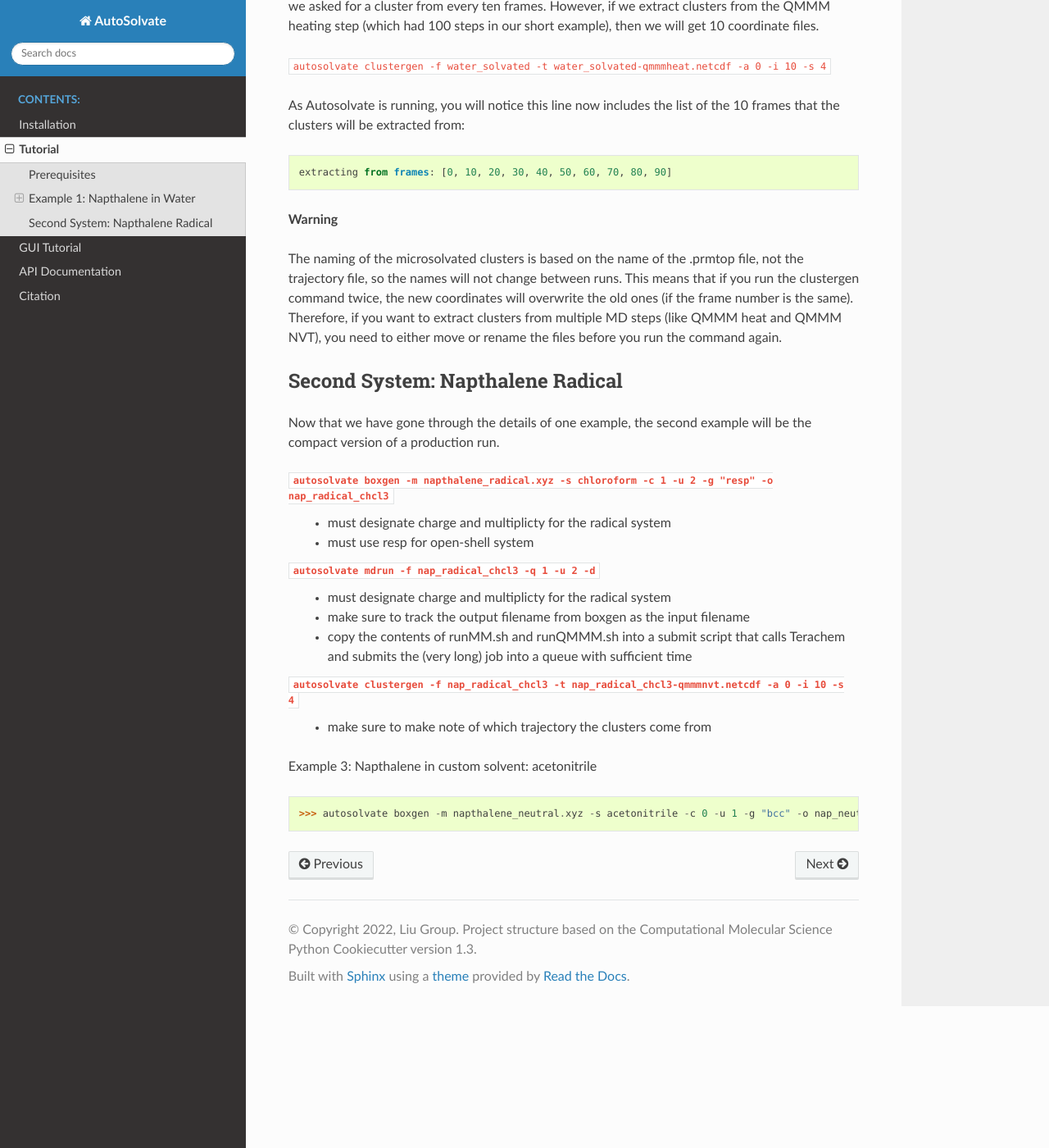
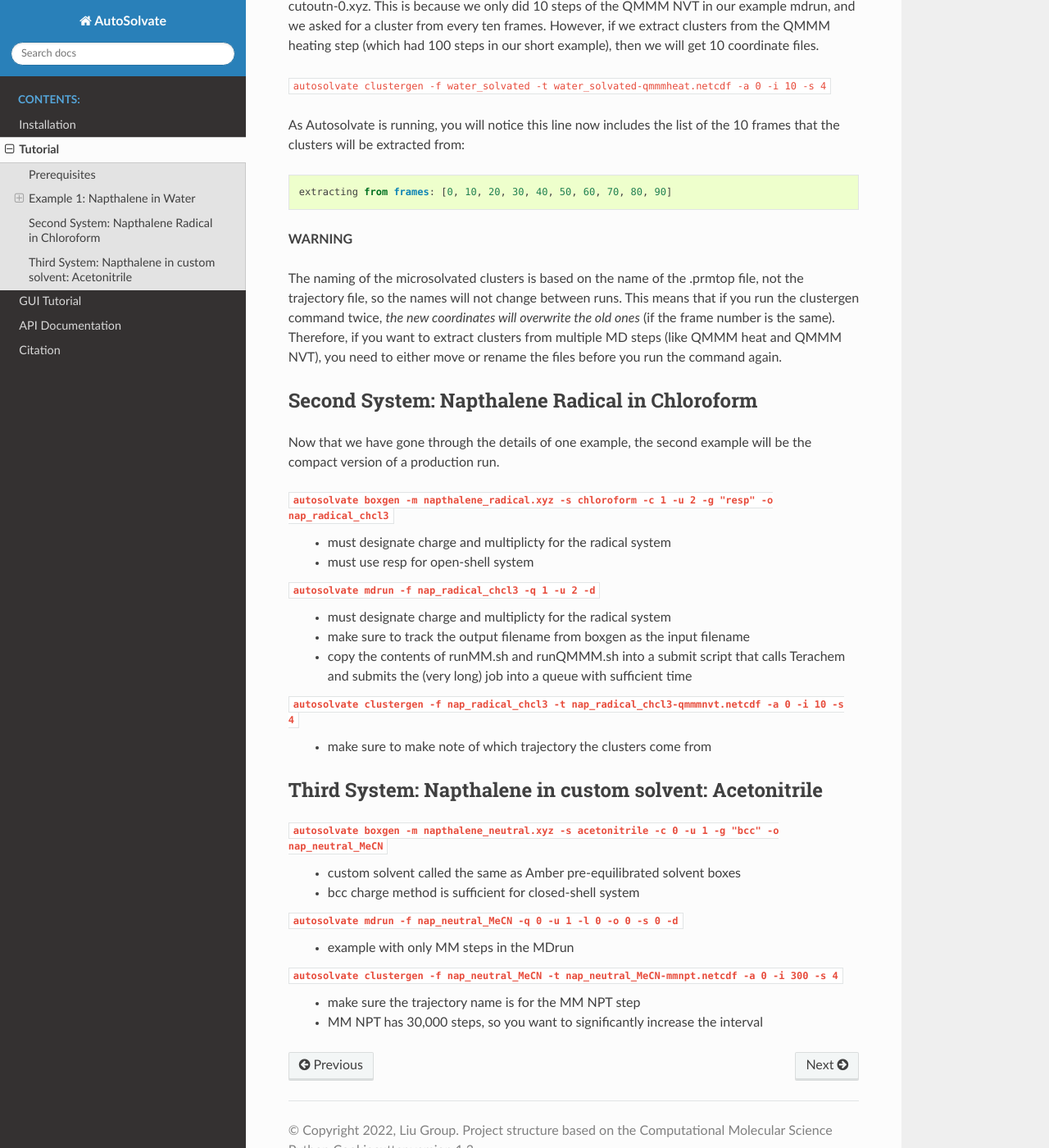
Before and after one commit to Liu-group/AutoSolvate, a Sphinx documentation site: the page built from docs/tutorial.rst, in a window 1280 px wide and 1400 px high, scrolled down 7309 px. Shown: the whole window at 82% size. Built offline with Sphinx 7.4.7 and the Read the Docs theme 2.0.0, drawn with Linux system fonts in a browser that asks for light colours; the version number could not be read and is left out; some of the changed text lies outside the part shown.

Commit message:
example 3

```diff
--- a/docs/tutorial.rst
+++ b/docs/tutorial.rst
@@ -1,9 +1,8 @@
 Tutorial
 =============================
+The following code walkthrough illustrates the usage of Autosolvate in the commnand line interface (CLI).
 
-Following code walkthrough illustrates the usage of Autosolvate in the commnand line interface.
-
-There will be two example systems: napthalene in water and napthalene radical in chloroform
+There will be three example systems: napthalene in water and napthalene radical in chloroform
 
 Prerequisites
 -------------------------------------------
@@ -281,7 +280,7 @@
 
 Inside runMM.sh and runQMMMM.sh, you will find the commands to run each step of MM and QMMM, respectively. These commands can be copied and pasted into the command line to be run one at a time or can all be pasted into a separate submit script to get the jobs queued on a compute node.
 
-**Warning**
+**WARNING**
 
 Especially in this step, it is important to know where your job is running!
 
@@ -327,11 +326,11 @@
 
   extracting from frames: [0, 10, 20, 30, 40, 50, 60, 70, 80, 90]
 
-**Warning**
+**WARNING**
 
-The naming of the microsolvated clusters is based on the name of the .prmtop file, not the trajectory file, so the names will not change between runs. This means that if you run the clustergen command twice, the new coordinates will overwrite the old ones (if the frame number is the same). Therefore, if you want to extract clusters from multiple MD steps (like QMMM heat and QMMM NVT), you need to either move or rename the files before you run the command again.
+The naming of the microsolvated clusters is based on the name of the .prmtop file, not the trajectory file, so the names will not change between runs. This means that if you run the clustergen command twice, *the new coordinates will overwrite the old ones* (if the frame number is the same). Therefore, if you want to extract clusters from multiple MD steps (like QMMM heat and QMMM NVT), you need to either move or rename the files before you run the command again.
 
-Second System: Napthalene Radical
+Second System: Napthalene Radical in Chloroform
 ----------------------------------------------------------
 
 Now that we have gone through the details of one example, the second example will be the compact version of a production run.
@@ -347,6 +346,14 @@
   * make sure to make note of which trajectory the clusters come from
 
 
-Example 3: Napthalene in custom solvent: acetonitrile
+Third System: Napthalene in custom solvent: Acetonitrile
+----------------------------------------------------------
 
->>> autosolvate boxgen -m napthalene_neutral.xyz -s acetonitrile -c 0 -u 1 -g "bcc" -o nap_neutral_MeCN
+``autosolvate boxgen -m napthalene_neutral.xyz -s acetonitrile -c 0 -u 1 -g "bcc" -o nap_neutral_MeCN``
+  * custom solvent called the same as Amber pre-equilibrated solvent boxes
+  * bcc charge method is sufficient for closed-shell system
+``autosolvate mdrun -f nap_neutral_MeCN -q 0 -u 1 -l 0 -o 0 -s 0 -d``
+  * example with only MM steps in the MDrun
+``autosolvate clustergen -f nap_neutral_MeCN -t nap_neutral_MeCN-mmnpt.netcdf -a 0 -i 300 -s 4``
+  * make sure the trajectory name is for the MM NPT step
+  * MM NPT has 30,000 steps, so you want to significantly increase the interval
```
